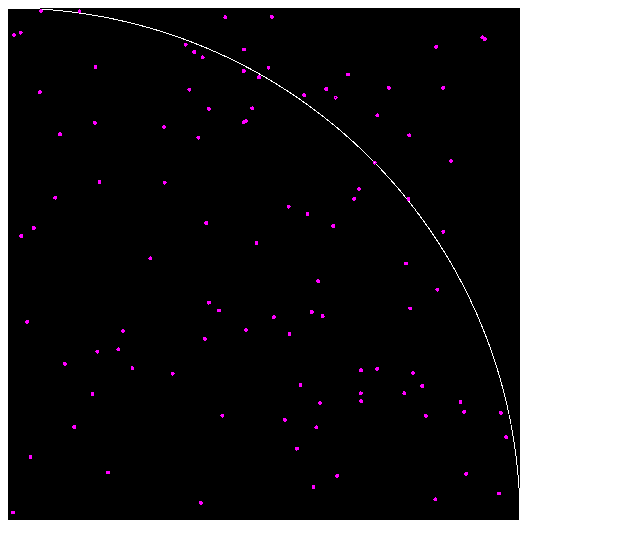
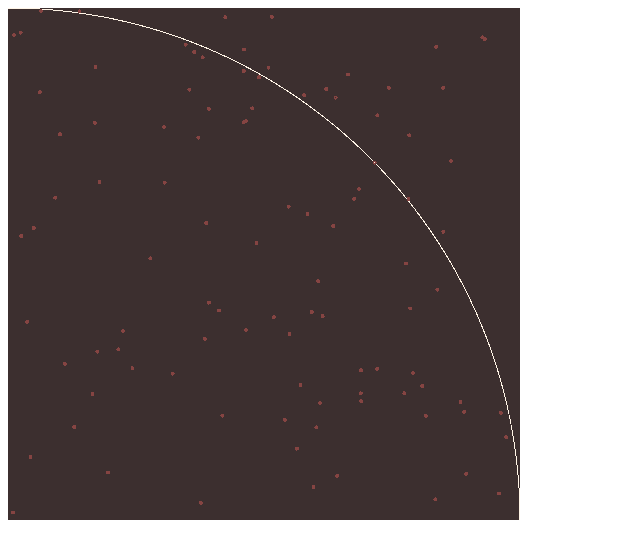
Before and after one commit to luanpotter/monte-carlo, a plain HTML site: page render/index.html in a window 1280 px wide. Shown: the whole page, without its empty margins (0-640 px from the left). Drawn offline with Linux system fonts and the light colour scheme.

Commit message:
new pallete

```diff
--- a/render/index.html
+++ b/render/index.html
@@ -20,11 +20,13 @@
     document.body.appendChild(app.view);
 
     const canvas = new PIXI.Graphics();
-    // canvas.beginDraw(0xFFFFFF);
-    canvas.lineStyle(1, 0xFFFFFF);
+    canvas.beginFill(0x3C2F2F);
+    canvas.drawRect(0, 0, 512, 512);
+    canvas.endFill();
+    canvas.lineStyle(1, 0xFFF4E6);
     canvas.drawCircle(0, 512, 512);
 
-    canvas.lineStyle(2, 0xFF00FF);
+    canvas.lineStyle(2, 0x854442);
     Array(100).fill().forEach(() => canvas.drawCircle(512 * Math.random(), 512 * Math.random(), 1));
 
     app.stage.addChild(canvas);
```
Also changed, not shown: render/render.png.
